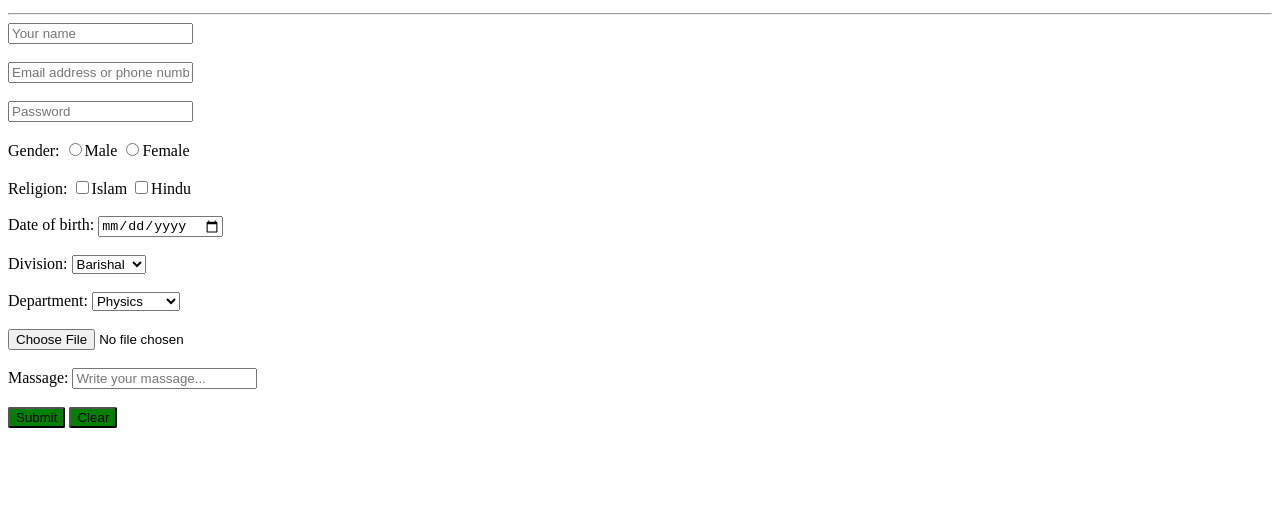
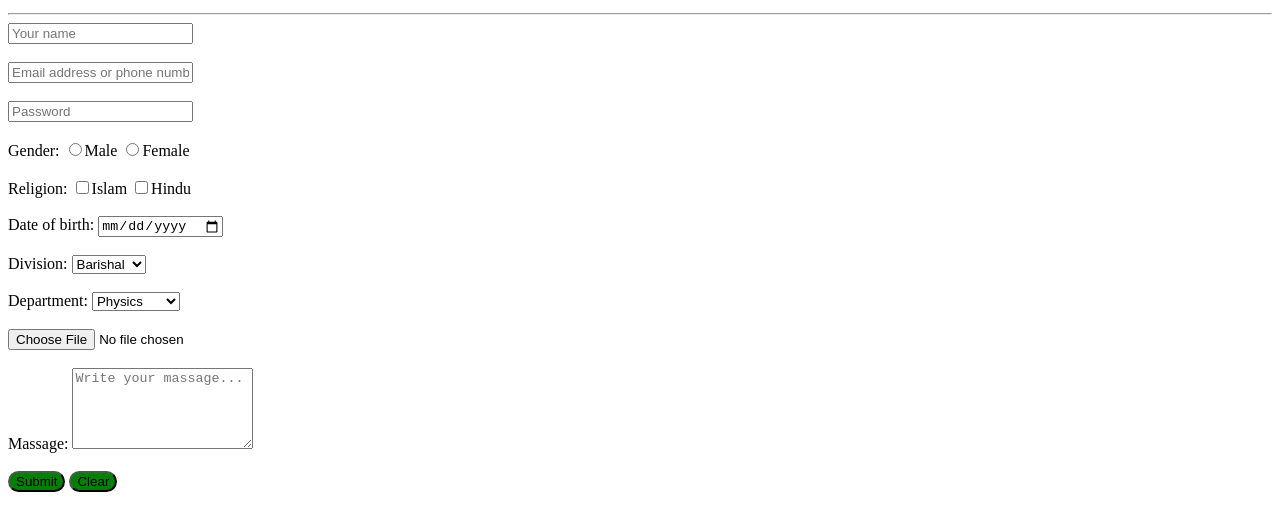
Before and after one commit to ratulislam46/This-is-registration-form, a plain HTML site: page index.html in a window 1280 px wide. Shown: the part 101-632 px from the top of the page. Drawn offline with Linux system fonts and the light colour scheme.

Commit message:
this is my create registration form

```diff
--- a/blog.css
+++ b/blog.css
@@ -11,9 +11,17 @@ h1{
 }
 input[type="submit"]{
     background-color: green;
-    border-radius: 2px;
+    border-radius: 30px;
 }
 input[type="reset"]{
     background-color: green;
-    border-radius: 2px;
+    border-radius: 30px;
 }
+input[type="submit"]:hover{
+    background-color: red;
+    border-radius: 30px;
+}
+input[type="reset"]:hover{
+    background-color: red;
+    border-radius: 30px;
+}
--- a/index.html
+++ b/index.html
@@ -65,7 +65,7 @@
         </div><br>
         <div>
             <label for="massage">Massage:</label>
-            <input type="massage" placeholder="Write your massage...">
+            <textarea cols="20px" rows="5px" placeholder="Write your massage..."></textarea>
         </div><br>
         <div>
             <input type="submit" value="Submit">
```
